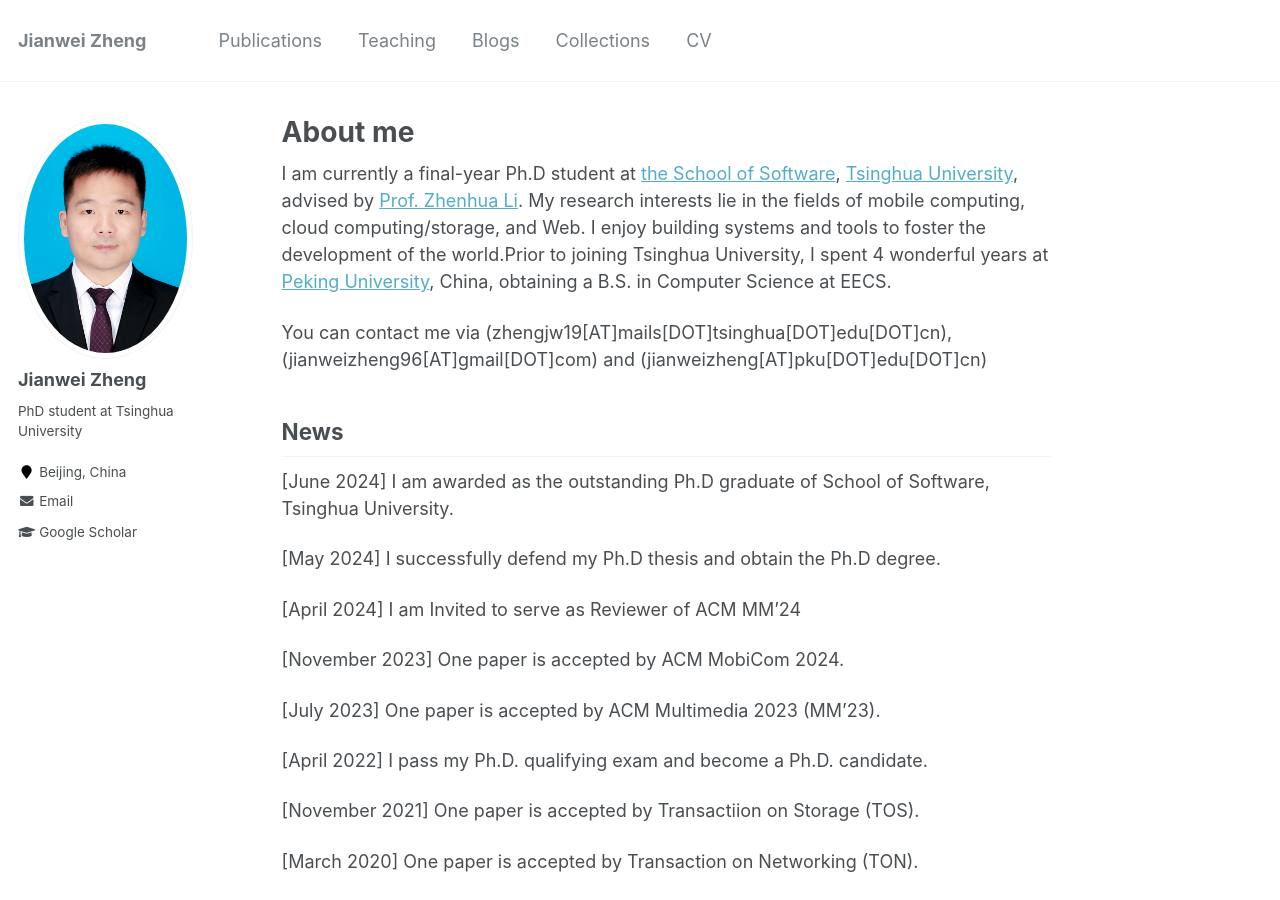
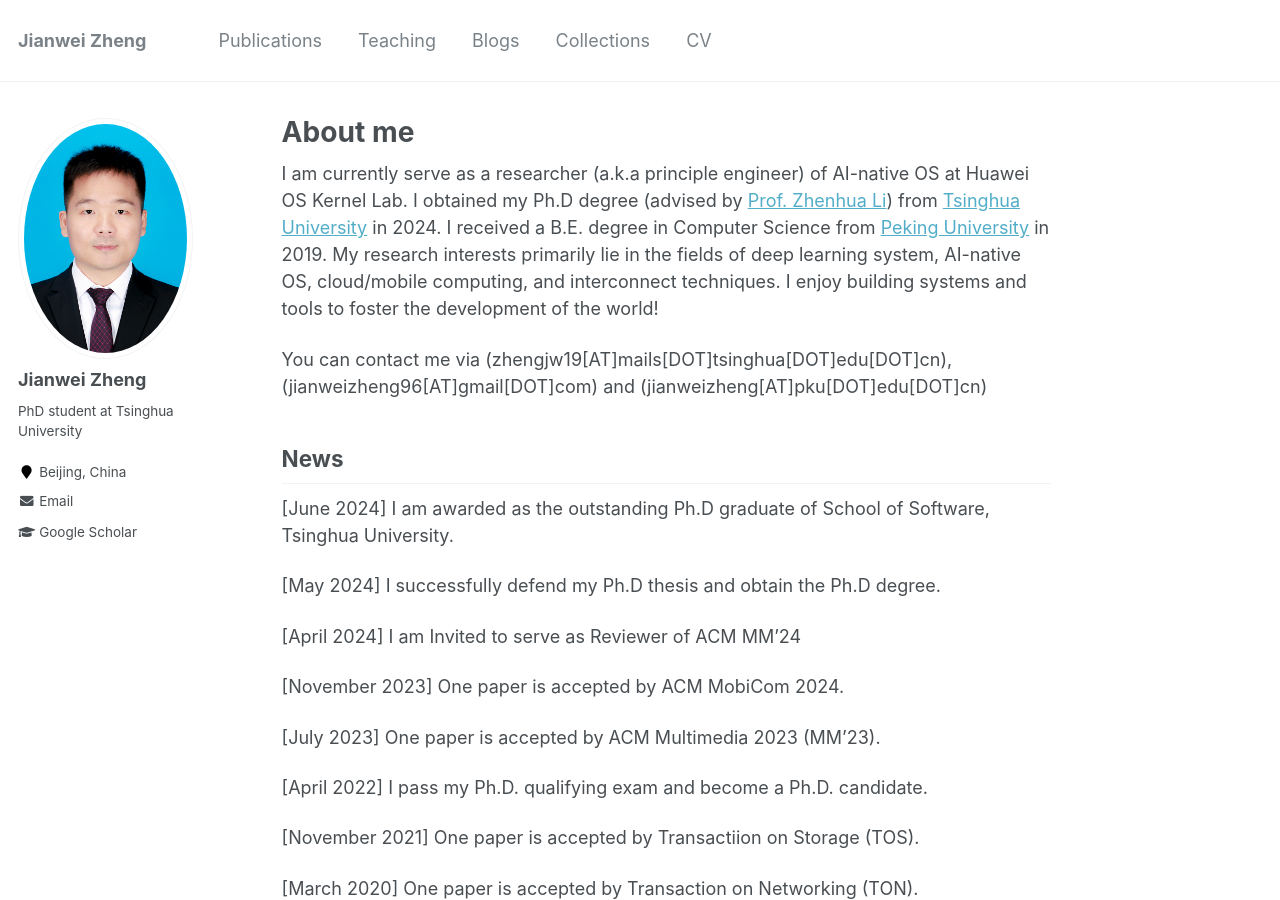
Before and after one commit to jwzheng96/jwzheng96.github.io, a Jekyll site: the page built from _pages/about.md, in a window 1280 px wide and 900 px high. Built offline with Jekyll 4.4.1, drawn with Linux system fonts in a browser that asks for light colours; some of the changed text lies outside the part shown.

Commit message:
update about-me

```diff
--- a/_pages/about.md
+++ b/_pages/about.md
@@ -8,13 +8,10 @@ redirect_from:
   - /about.html
 ---
 
-I am currently a final-year Ph.D student at [the School of Software](https://www.thss.tsinghua.edu.cn/), [Tsinghua University](http://info.tsinghua.edu.cn/index.jsp), advised by [Prof. Zhenhua Li](http://www.greenorbs.org/people/lzh/).
-My research interests lie in the fields of mobile computing, cloud computing/storage, and Web.
-<!-- I am currently devoted to fostering Web application performance by leveraging the newly proposed WebAssembly.
-I also find interest in crypto computing, such as smart contract and cryptocurrency mining. -->
-I enjoy building systems and tools to foster the development of the world.Prior to joining Tsinghua University, I spent 4 wonderful years at [Peking University](https://www.pku.edu.cn/), China, obtaining a B.S. in Computer Science at EECS.
-
-<!-- <font color='red'>I am currently on the job market!</font> -->
+I am currently serve as a researcher (a.k.a principle engineer) of AI-native OS at Huawei OS Kernel Lab. I obtained my Ph.D degree (advised by [Prof. Zhenhua Li](http://www.greenorbs.org/people/lzh/)) from [Tsinghua University](http://info.tsinghua.edu.cn/index.jsp) in 2024.
+I received a B.E. degree in Computer Science from [Peking University](https://www.pku.edu.cn/) in 2019.
+My research interests primarily lie in the fields of deep learning system, AI-native OS, cloud/mobile computing, and interconnect techniques.
+I enjoy building systems and tools to foster the development of the world!
 
 You can contact me via (zhengjw19[AT]mails[DOT]tsinghua[DOT]edu[DOT]cn), (jianweizheng96[AT]gmail[DOT]com) and (jianweizheng[AT]pku[DOT]edu[DOT]cn)
 
```
Also changed, not shown: other parts of _pages/about.md (+2 -2 lines).
